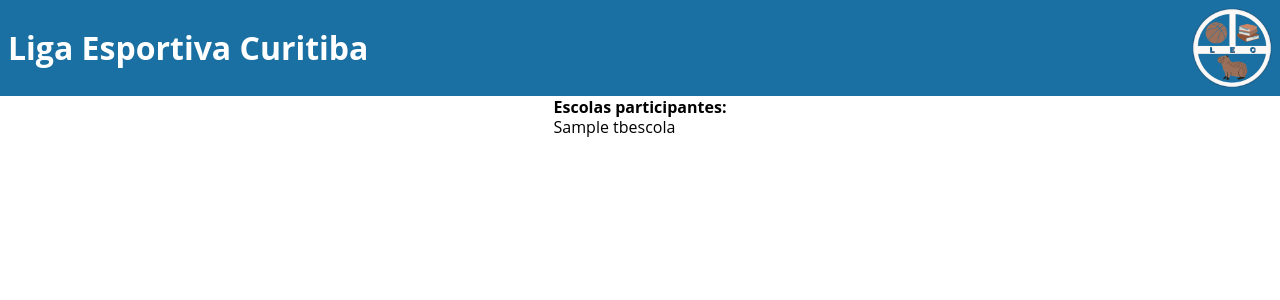
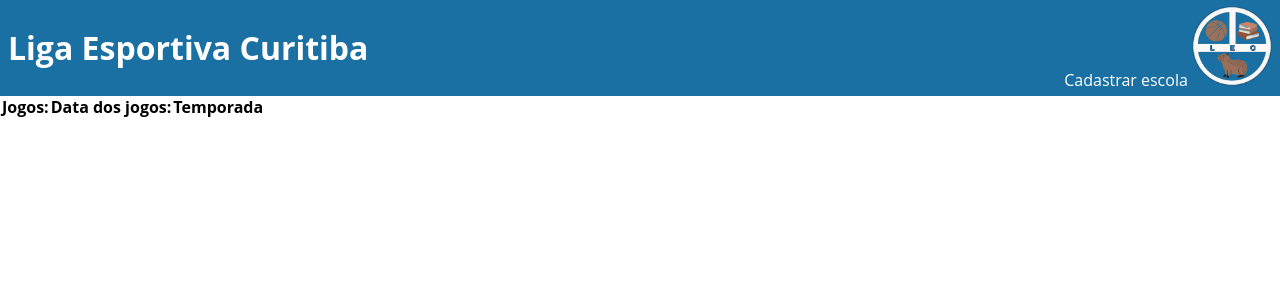
Before and after one commit to RafaelKC/LEC-front, a PHP site: page / in a window 1280 px wide. Shown: the top 300 px of the page. Run offline with PHP 8.4, Linux system fonts and the light colour scheme; tables that the repository leaves empty hold one stand-in row (values such as "Sample post"); lists and menus that the app fills with data are empty.

Commit message:
wip home

```diff
--- a/banco/connection.php
+++ b/banco/connection.php
@@ -1,7 +1,7 @@
 <?php
     $dbServerName = '127.0.0.1';
     $dbUserName = 'root';
-    $dbPassword = 'root';
+    $dbPassword = 'profeta13';
     $dbName = 'LEC';
 
     $connection = new mysqli($dbServerName, $dbUserName, $dbPassword, $dbName);
--- a/escola/home/index.php
+++ b/escola/home/index.php
@@ -1,7 +1,15 @@
 <?php
 include('../../banco/connection.php');
 
-$sql = "SELECT nome from tbescola";
+$sql = "SELECT
+    CONCAT(Mandante.nome, ' x ', Visitante.nome) AS NomePartida,
+    P.dataHora AS DataHoraPartida,
+    P.duracaoMilessegundos AS DuracaoMilliseconds,
+    P.idTemporada AS TemporadaID
+FROM TBPartida P
+JOIN TBEscola Mandante ON P.mandanteId = Mandante.id
+JOIN TBEscola Visitante ON P.visitanteId = Visitante.id;
+";
 
 
 
@@ -32,19 +40,25 @@
         <div>
             <h1>Liga Esportiva Curitiba</h1>
         </div>
+        <div>
+            <a href="/LEC-front/escola/create/">Cadastrar escola</a>
             <img id="logoHeader" alt="Logo LEC" src="../../assets/logotipo.png">
+        </div>
+
     </header>
 
     <main>
     <table class="tabela">
         <tr>
-                <th>Escolas participantes:</th>
-
+            <th>Jogos:</th>
+            <th colspan="2">Data dos jogos:</th>
+            <th colspan="3">Temporada</th>
         </tr>
         <?php
         while ($row = mysqli_fetch_assoc($result)) {
             echo "<tr>";
-                echo "<td>" . $row['nome'] . "</td>";
+            echo "<td>" . $row['NomePartida'] . "</td>";
+            echo "<td>" . $row['DataHoraPartida'] . "</td>";
             echo "</tr>";
         }
         ?>
--- a/escola/home/styles.css
+++ b/escola/home/styles.css
@@ -23,8 +23,18 @@
     height: 10vh;
 }
 
-.tabela{
+/* .tabela{
     display: flex;
     align-items: center;
     justify-content: center;
+} */
+
+a{
+
+    text-decoration: none;
+    color: white;
 }
+
+a:hover{
+    color: rgb(223, 223, 223);
+}
```
Lines whose indentation alone changed are shown as unchanged.
